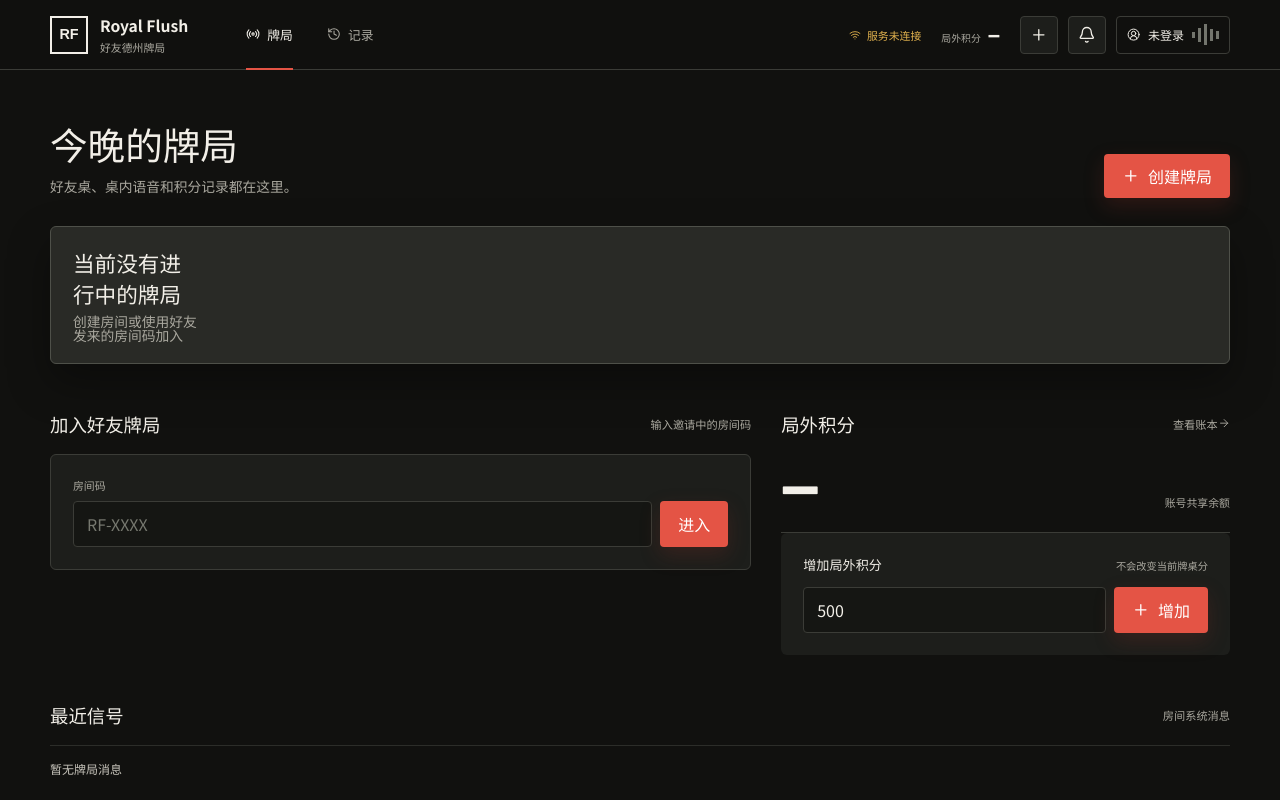
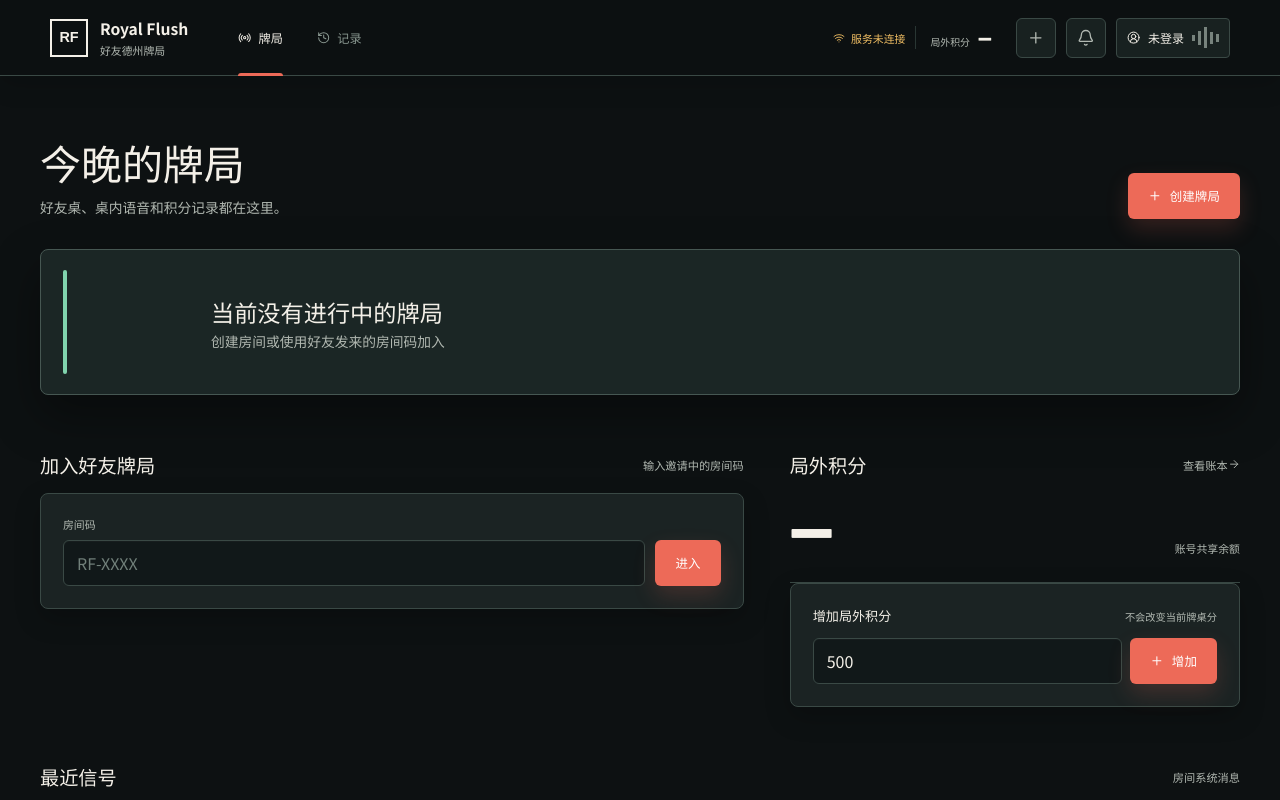
Before and after one commit to dcfjustok-afk/Royal-Flush, a Vue app in the folder apps/web/: page / in a window 1280 px wide. Shown: the top 800 px of the page. Built offline with nearby package versions, Linux system fonts and the light colour scheme; no server answers; what @tanstack/vue-query would draw is missing.

Commit message:
style: 重塑玩家端视觉设计系统

```diff
--- a/apps/web/src/styles.css
+++ b/apps/web/src/styles.css
@@ -611,3 +611,221 @@ fieldset { min-width: 0; margin: 0 0 18px; border: 0; padding: 0; }
   .active-speaker { min-height: 76px; }
   .poker-chip { width: 46px; height: 46px; flex-basis: 46px; }
 }
+
+/* 2026 visual refresh: quiet broadcast desk */
+:root {
+  --ink: #0d1112;
+  --ink-raised: #141a1b;
+  --panel: #1b2323;
+  --panel-2: #25302f;
+  --table: #263431;
+  --bone: #f4f0e8;
+  --muted: #b1b8b1;
+  --faint: #77837d;
+  --line: #3a4945;
+  --line-soft: #293633;
+  --red: #ed6a58;
+  --red-dark: #9c4138;
+  --mint: #80d3ad;
+  --amber: #efbd63;
+  --focus: #b8ecd4;
+  --shadow: 0 20px 48px rgba(0, 0, 0, .38);
+  --shadow-soft: 0 10px 26px rgba(0, 0, 0, .22);
+}
+
+html { background: var(--ink); }
+body { background: var(--ink); color: var(--bone); }
+body::before {
+  position: fixed;
+  z-index: -1;
+  inset: 0;
+  background: #0d1112;
+  content: "";
+  pointer-events: none;
+}
+
+h1, h2, h3 { letter-spacing: 0; }
+h1 { font-size: clamp(2rem, 3.2vw, 3rem); line-height: 1.08; }
+h2 { font-size: 1.2rem; line-height: 1.25; }
+p { line-height: 1.65; }
+
+input, select, textarea {
+  border-color: var(--line);
+  border-radius: 6px;
+  background: #111819;
+  box-shadow: inset 0 1px 0 rgba(255,255,255,.025);
+}
+input:hover, select:hover, textarea:hover { border-color: #53645e; }
+input:focus, select:focus, textarea:focus {
+  border-color: var(--mint);
+  outline: 2px solid rgba(128, 211, 173, .2);
+  outline-offset: 0;
+}
+input::placeholder { color: #71807a; }
+
+.button {
+  min-height: 46px;
+  border-radius: 6px;
+  padding: 0 20px;
+  font-size: .78rem;
+  letter-spacing: .01em;
+  transition: transform 160ms ease, filter 160ms ease, background-color 160ms ease;
+}
+.button:hover { transform: translateY(-1px); filter: none; }
+.button.primary { background: var(--red); box-shadow: 0 10px 22px rgba(237, 106, 88, .18); }
+.button.primary:hover { background: #f17b69; }
+.button.light { background: var(--bone); color: #101615; }
+.button.light:hover { background: #fffaf1; }
+.button:disabled { background: #303c3a; color: #73807b; }
+.icon-button {
+  width: 40px;
+  height: 40px;
+  flex-basis: 40px;
+  border-color: var(--line);
+  border-radius: 6px;
+  background: #182120;
+  color: var(--muted);
+  transition: border-color 160ms ease, color 160ms ease, background-color 160ms ease;
+}
+.icon-button:hover, .icon-button.active { border-color: var(--mint); background: #1d322b; color: var(--mint); }
+
+.app-header {
+  min-height: 76px;
+  gap: 34px;
+  border-bottom-color: var(--line);
+  background: rgba(13, 17, 18, .96);
+  box-shadow: 0 8px 24px rgba(0,0,0,.16);
+}
+.primary-nav { gap: 2px; }
+.primary-nav a { padding-inline: 16px; color: #899790; font-size: .76rem; }
+.primary-nav a.router-link-active { color: var(--bone); }
+.primary-nav a.router-link-active::after { right: 16px; left: 16px; height: 3px; border-radius: 3px 3px 0 0; background: var(--red); }
+.connection-state { color: var(--mint); }
+.score-readout { gap: 8px; padding-inline: 14px; border-left: 1px solid var(--line-soft); }
+.score-readout strong { color: var(--bone); font-size: 1.45rem; }
+.account-button { height: 40px; border-color: var(--line); background: #182120; color: var(--bone); }
+.account-button:hover { border-color: #64756d; }
+.legal-disclaimer { min-height: 48px; border-top-color: var(--line-soft); background: #101617; color: #8e9a94; }
+.legal-disclaimer strong { color: #d6d8d0; }
+
+.page-content, .form-page-content { width: min(1200px, calc(100% - 56px)); }
+.lobby-command { padding-top: 64px; }
+.lobby-heading { margin-bottom: 30px; }
+.lobby-heading p { margin-top: 12px; color: var(--muted); font-size: .86rem; }
+.active-room-band {
+  min-height: 146px;
+  gap: 24px;
+  border: 1px solid #465752;
+  border-radius: 8px;
+  background: #1b2625;
+  box-shadow: var(--shadow);
+}
+.active-room-band::before { width: 4px; align-self: stretch; border-radius: 4px; background: var(--mint); content: ""; }
+.room-signal { border-right-color: #40514c; }
+.active-room-name strong { font-size: 1.45rem; }
+.room-facts { background: #43514c; }
+.room-facts div { background: #202b2a; }
+.room-facts dd { color: var(--bone); }
+.lobby-grid { gap: 46px; margin-top: 58px; }
+.join-section > header, .score-section > header, .activity-strip > header, .ledger-section > header { margin-bottom: 16px; }
+.join-form { border-color: var(--line); border-radius: 8px; background: var(--panel); box-shadow: var(--shadow-soft); }
+.join-form > div { gap: 10px; }
+.recent-rooms button:hover { background: #1d2726; }
+.large-score { padding-bottom: 26px; }
+.large-score strong { color: var(--bone); font-size: 4.6rem; }
+.score-add-panel { border: 1px solid var(--line); border-radius: 8px; background: var(--panel); box-shadow: var(--shadow-soft); }
+.activity-strip { margin-top: 58px; }
+.activity-strip li { min-height: 54px; border-top-color: var(--line-soft); }
+
+.form-page-content { padding-top: 48px; }
+.back-link { color: #93a19a; }
+.form-page-heading, .profile-heading { margin-bottom: 42px; }
+.room-form { gap: 32px 48px; }
+.form-section { border-top-color: var(--line); padding-top: 26px; }
+.form-section > header { margin-bottom: 24px; }
+.segmented-control { border-color: var(--line); background: var(--line); }
+.segmented-control span { border-right-color: var(--line); background: #141b1b; }
+.segmented-control input:checked + span { background: var(--bone); color: #101615; }
+.large-chip-options label { border-color: var(--line); border-radius: 8px; background: #172120; }
+.large-chip-options label:hover { border-color: #60766d; }
+.large-chip-options label.selected { border-color: var(--mint); background: #1a3029; }
+.configured-chips { gap: 12px; }
+.config-chip { background: #42514b; box-shadow: inset 0 0 0 3px #42514b, inset 0 0 0 5px rgba(255,255,255,.16), 0 6px 14px rgba(0,0,0,.24); }
+.profile-grid { gap: 48px; }
+.ledger-row { min-height: 64px; border-bottom-color: var(--line-soft); }
+
+.table-app {
+  background: var(--ink);
+  color: var(--bone);
+}
+.table-topbar { min-height: 74px; border-bottom-color: var(--line); background: #111819; }
+.table-room-brand strong { color: var(--bone); }
+.table-room-brand button { color: #9ba9a2; }
+.station-voice { border-inline-color: var(--line-soft); }
+.network-status { color: var(--mint); }
+.network-status.unstable { color: var(--amber); }
+.system-broadcast { border-bottom: 1px solid #65413a; background: #241a19; color: #efd5cd; }
+.system-broadcast strong { color: #f2a69a; }
+.table-stage { background: #111719; }
+.table-stage::before { opacity: .16; background: #31413c; }
+.table-telemetry { color: #83928b; }
+.table-telemetry strong { color: var(--bone); }
+.poker-table-shell { width: min(760px, 68vw); }
+.poker-table {
+  background: #2b403b;
+  border-color: #50645c;
+  box-shadow: inset 0 0 0 12px #172422, inset 0 0 0 14px #5a6e65, 0 24px 64px rgba(0,0,0,.42);
+}
+.poker-table::after { border-color: rgba(242,239,232,.12); }
+.table-center { gap: 14px; }
+.pot-readout { color: #a8b5ae; }
+.pot-readout strong { color: var(--bone); font-size: 2.5rem; }
+.community-cards { gap: 8px; }
+.playing-card { border-radius: 6px; box-shadow: 0 8px 18px rgba(0,0,0,.28); }
+.street-label { color: #b5c0ba; }
+.player-seat { border-color: #41504b; border-radius: 8px; background: #182321; box-shadow: 0 10px 24px rgba(0,0,0,.26); }
+.player-seat.active { border-color: var(--red); box-shadow: 0 0 0 2px rgba(237,106,88,.72), 0 12px 26px rgba(0,0,0,.3); }
+.player-seat.speaking { border-color: var(--mint); }
+.seat-name { color: var(--bone); }
+.seat-values { border-top-color: var(--line-soft); }
+.seat-values strong { color: var(--bone); }
+.table-dock { border-top-color: var(--line); background: #141c1c; box-shadow: 0 -12px 32px rgba(0,0,0,.22); }
+.dock-heading { color: #a0aca5; }
+.dock-heading strong { color: var(--bone); }
+.active-speaker { border-color: #43554e; border-radius: 8px; background: #1a2926; }
+.active-speaker:hover { border-color: var(--mint); }
+.speaker-avatar { background: #345048; color: #d6eee2; }
+.chip-composer { border-left-color: var(--line-soft); border-right-color: var(--line-soft); }
+.chip-controls { gap: 11px; }
+.poker-chip { border-color: #e5e1d7; box-shadow: inset 0 0 0 3px currentColor, inset 0 0 0 5px rgba(255,255,255,.18), 0 8px 14px rgba(0,0,0,.3); }
+.chip-selection, .action-summary { border-color: var(--line); background: #101717; }
+.action-summary strong { color: var(--bone); }
+.table-action { min-height: 42px; border-radius: 6px; }
+.table-action.call, .table-action.check { background: var(--bone); color: #101615; }
+.table-action.raise { background: var(--red); }
+.table-action.all-in { border-color: #916e2d; background: #2c2417; color: #f4cf7c; }
+.action-timer { border-left-color: var(--line-soft); }
+.action-timer strong { color: var(--bone); }
+.action-timer.urgent strong { color: var(--red); }
+.table-side-panel { border-left-color: var(--line); background: #141c1c; box-shadow: -22px 0 58px rgba(0,0,0,.36); }
+.table-side-panel > header { border-bottom-color: var(--line); }
+.side-rules, .side-voice, .room-management, .quick-message-panel, .report-panel { border-top-color: var(--line); }
+
+@media (max-width: 760px) {
+  .page-content, .form-page-content, .waiting-content { width: min(100% - 32px, 620px); }
+  .app-header { min-height: 68px; background: #111819; }
+  .lobby-command { padding-top: 36px; }
+  .lobby-heading { gap: 18px; }
+  .lobby-heading h1 { font-size: 2rem; }
+  .active-room-band { border-radius: 8px; }
+  .active-room-band::before { width: 3px; }
+  .lobby-grid { margin-top: 42px; }
+  .large-score strong { font-size: 3.8rem; }
+  .table-stage { background: #111719; }
+  .poker-table { background: #2a3b37; }
+  .table-dock { background: #141c1c; }
+}
+
+@media (prefers-reduced-motion: reduce) {
+  .button, .icon-button { transition: none; }
+}
```
